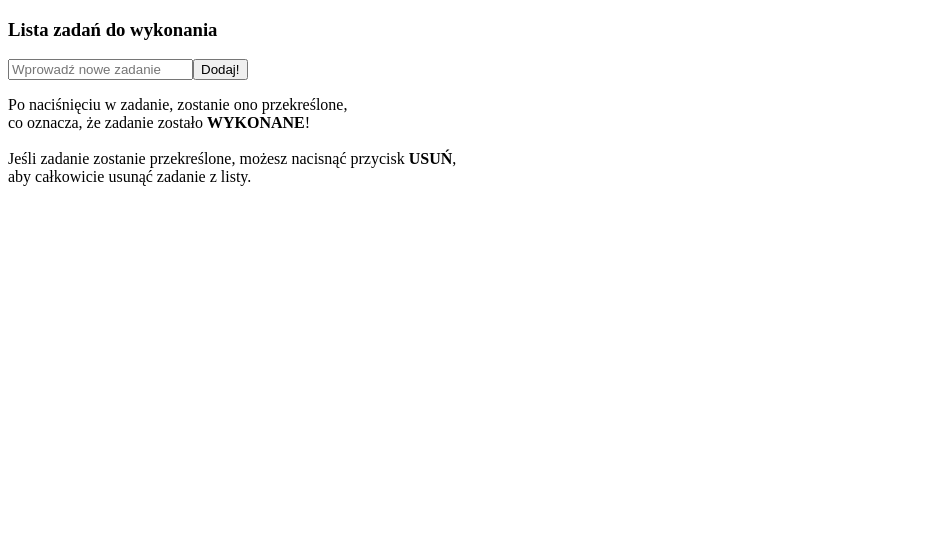
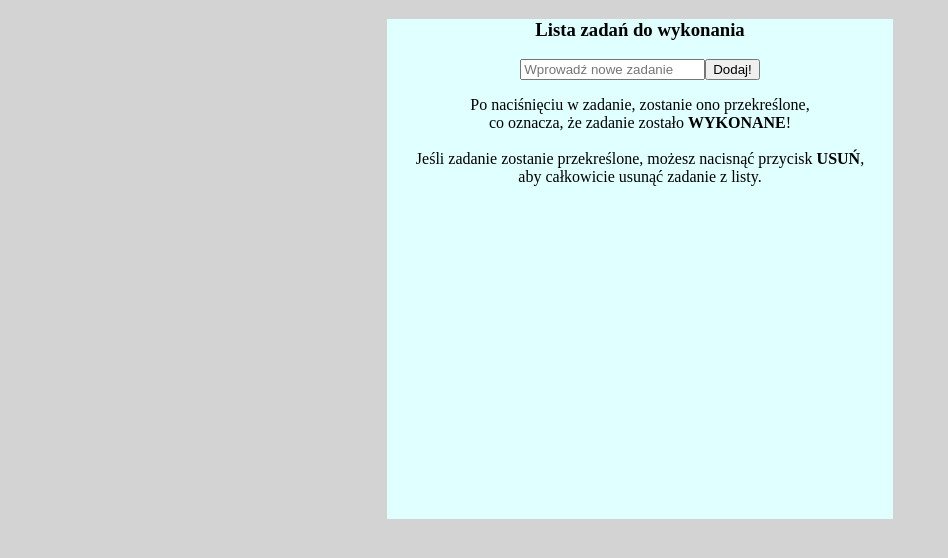
Before and after one commit to magkuna/homework-4, a plain HTML site: page index.html in a window 1280 px wide. Shown: the whole page, without its empty margins (0-948 px from the left). Drawn offline with Linux system fonts and the light colour scheme.

Commit message:
little style.css added

```diff
--- a/index.html
+++ b/index.html
@@ -5,11 +5,13 @@
     <meta charset="UTF-8">
     <meta name="viewport" content="width=device-width, initial-scale=1.0">
     <meta http-equiv="X-UA-Compatible" content="ie=edge">
+    <link rel="stylesheet" href="style.css">
     <title>Organizator zadań</title>
 </head>
 
 <body>
 
+    <div class ="container-toDo">
     <div class="container-first">
         <h3>Lista zadań do wykonania</h3>
     </div>
@@ -18,7 +20,7 @@
         <p>Po naciśnięciu w zadanie, zostanie ono przekreślone,<br> co oznacza, że zadanie zostało <b>WYKONANE</b>!</br>
         <br>Jeśli zadanie zostanie przekreślone, możesz nacisnąć przycisk<b> USUŃ</b>,<br>aby całkowicie usunąć zadanie z listy. </p>
     </div>
-
+</div>
     <script src="./script.js"></script>
 
     <script>
--- /dev/null
+++ b/style.css
@@ -0,0 +1,13 @@
+
+body{
+    background-color: lightgray;
+
+
+}
+.container-toDo{
+    height: 500px;
+    width: 40%;
+    margin: auto;
+    text-align: center;
+    background-color: lightcyan;
+}
```
